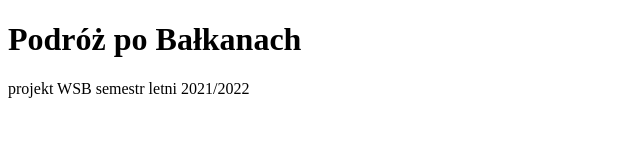
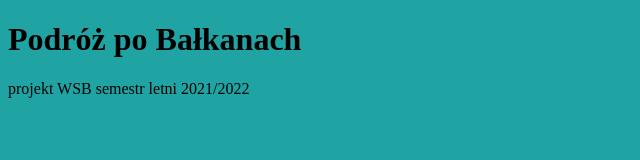
Before and after one commit to Piotr0106/wsb-projekt-pr, a plain HTML site: page index.html in a window 1280 px wide. Shown: the whole page, without its empty margins (0-640 px from the left). Drawn offline with Linux system fonts and the light colour scheme.

Commit message:
zmien kolor tla strony

```diff
--- a/index.html
+++ b/index.html
@@ -5,6 +5,11 @@
     <meta http-equiv="X-UA-Compatible" content="IE=edge">
     <meta name="viewport" content="width=device-width, initial-scale=1.0">
     <title>Blog podrozniczy</title>
+    <style>
+        body {
+            background-color: rgb(32, 163, 163);
+        }
+    </style>
 </head>
 <body>
     <h1>Podróż po Bałkanach</h1>
```
